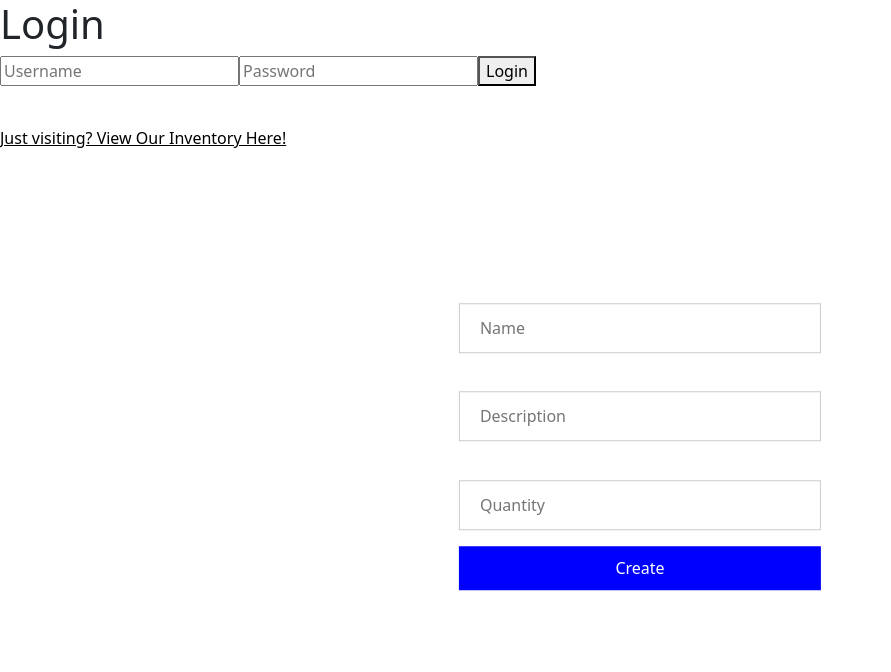
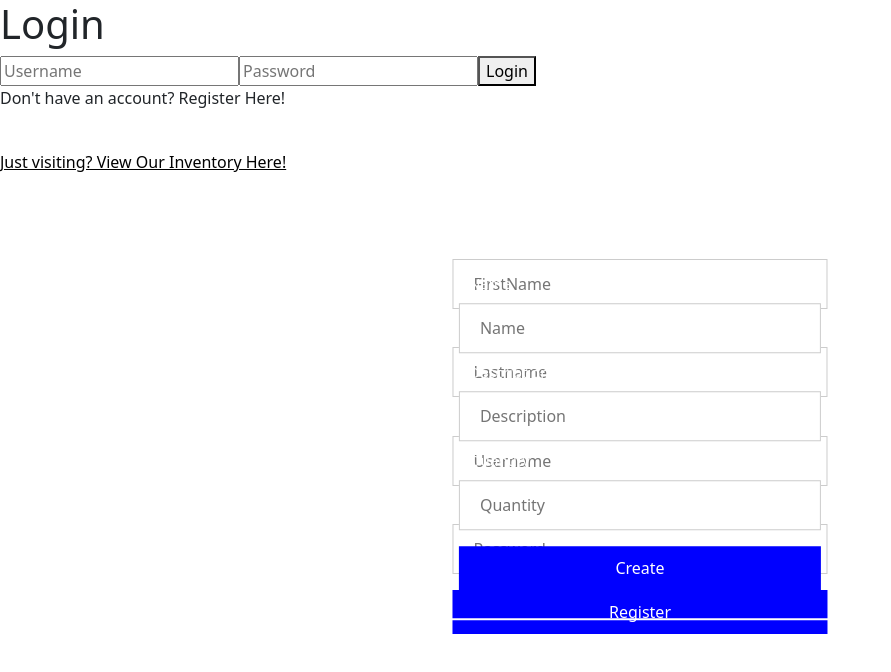
Before and after one commit to VirtualVeteran/Zprefix, a React (Create React App) app in the folder ui/my-app/: page /createitem in a window 1280 px wide. Shown: the top 672 px of the page, without its empty margins (0-891 px from the left). Built offline with nearby package versions, Linux system fonts and the light colour scheme.

Commit message:
creates app.delete for user account

```diff
--- a/ui/my-app/src/AccountCreation.js
+++ b/ui/my-app/src/AccountCreation.js
@@ -55,7 +55,8 @@ const Container = styled.button`
 
 const CreateAccount = () => {
   const [newUser, setNewUser] = useState({
-    name: "",
+    firstname: "",
+    lastnamename: "",
     username: "",
     password: ""
   });
@@ -64,7 +65,7 @@ const CreateAccount = () => {
     event.preventDefault();
 
     try {
-      const response = await fetch('http://localhost:8888/user', {
+      const response = await fetch('http://localhost:8000/user', {
         method: "PATCH",
         headers: { "Content-Type": "application/json" },
         body: JSON.stringify(newUser)
@@ -74,7 +75,8 @@ const CreateAccount = () => {
         throw new Error("Unable to register user");
       } else {
         setNewUser({
-          name: "",
+          firstname: "",
+          lastname: "",
           username: "",
           password: ""
         });
@@ -97,7 +99,9 @@ const CreateAccount = () => {
       <p>Please fill in this form to create an account.</p>
       <form onSubmit={handleSignUp}>
         <Label>Name</Label>
-        <InputField type="text" placeholder="Name" name="name" value={newUser.name} onChange={handleChange} />
+        <InputField type="text" placeholder="FirstName" name="firstname" value={newUser.firstname} onChange={handleChange} />
+        <Label>Name</Label>
+        <InputField type="text" placeholder="Lastname" name="lastname" value={newUser.lastname} onChange={handleChange} />
         <Label>Username</Label>
         <InputField type="text" placeholder="Username" name="username" value={newUser.username} onChange={handleChange} />
         <Label>Password</Label>
--- a/ui/my-app/src/App.js
+++ b/ui/my-app/src/App.js
@@ -5,6 +5,7 @@ import Homepage from './Homepage.js';
 import Inventory from './Inventory.js';
 import CreateItem from './Components/CreateItem.js';
 import Login from './Components/Login.js'
+import CreateAccount from './AccountCreation.js'
 
 
 
@@ -12,7 +13,8 @@ function App() {
   return (
     <>
     <Login />
-
+    <h10>Don't have an account? Register Here!</h10>
+    <CreateAccount />
     <Router>
         <Routes>
           <Route path="/homepage" element={<Homepage />} />
--- a/ui/my-app/src/Components/CreateItem.js
+++ b/ui/my-app/src/Components/CreateItem.js
@@ -65,7 +65,7 @@ const CreateItem = () => {
     event.preventDefault();
 
     try {
-        const response = await fetch('http://localhost:8888/inventory', {
+        const response = await fetch('http://localhost:8000/inventory', {
             method: "POST",
             headers: { "Content-Type": "application/json" },
             body: JSON.stringify(newItem)
--- a/ui/my-app/src/Inventory.js
+++ b/ui/my-app/src/Inventory.js
@@ -7,7 +7,7 @@ const Inventory = () => {
     const [ items, setItems ] = useState([]);
 
     useEffect( () => {
-        fetch('http://localhost:8888/inventory')
+        fetch('http://localhost:8000/inventory')
             .then(res => res.json())
             .then(data => {
                 setItems(data)
```
Also changed, not shown: 1 other file (tests, documents, lock files or other folders).
